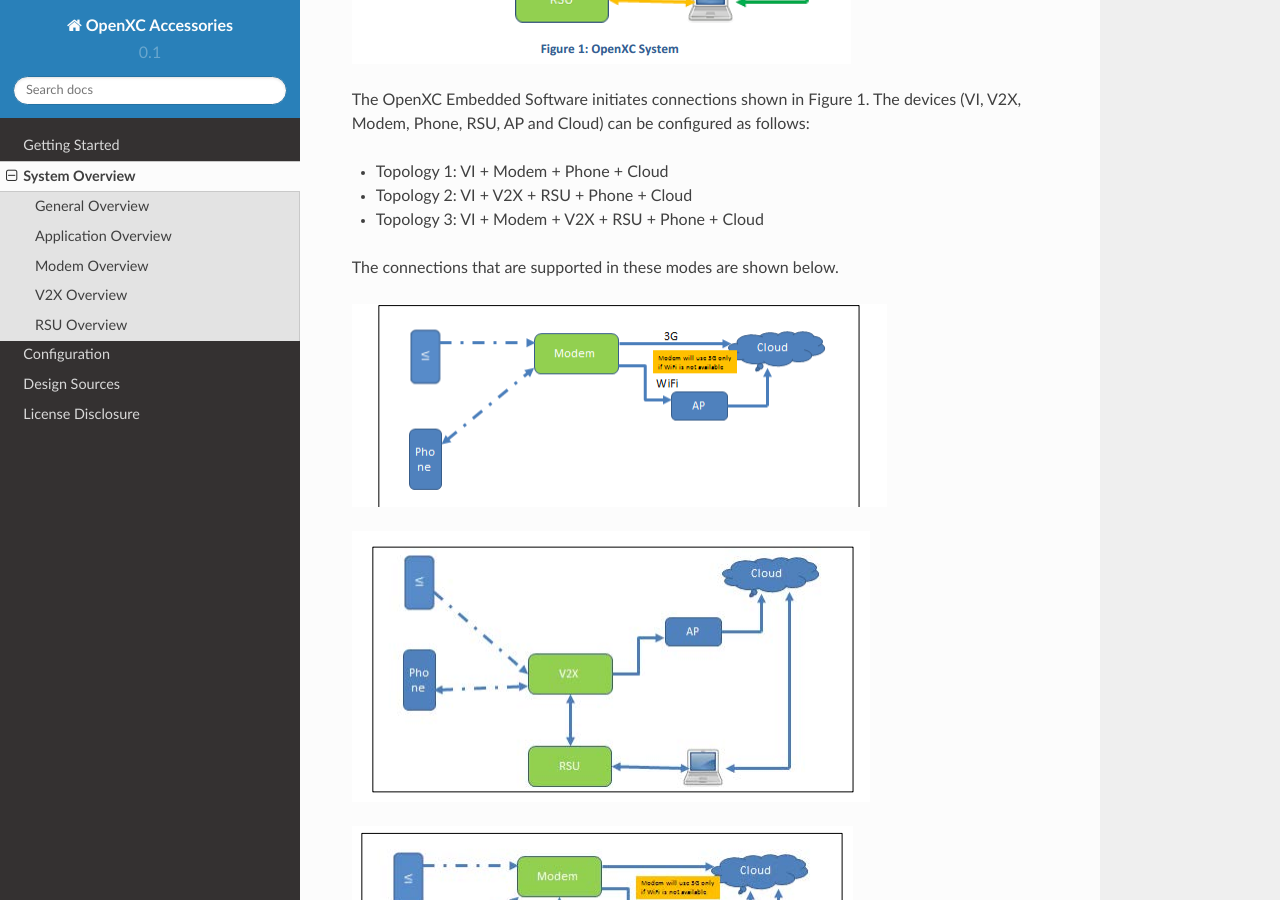
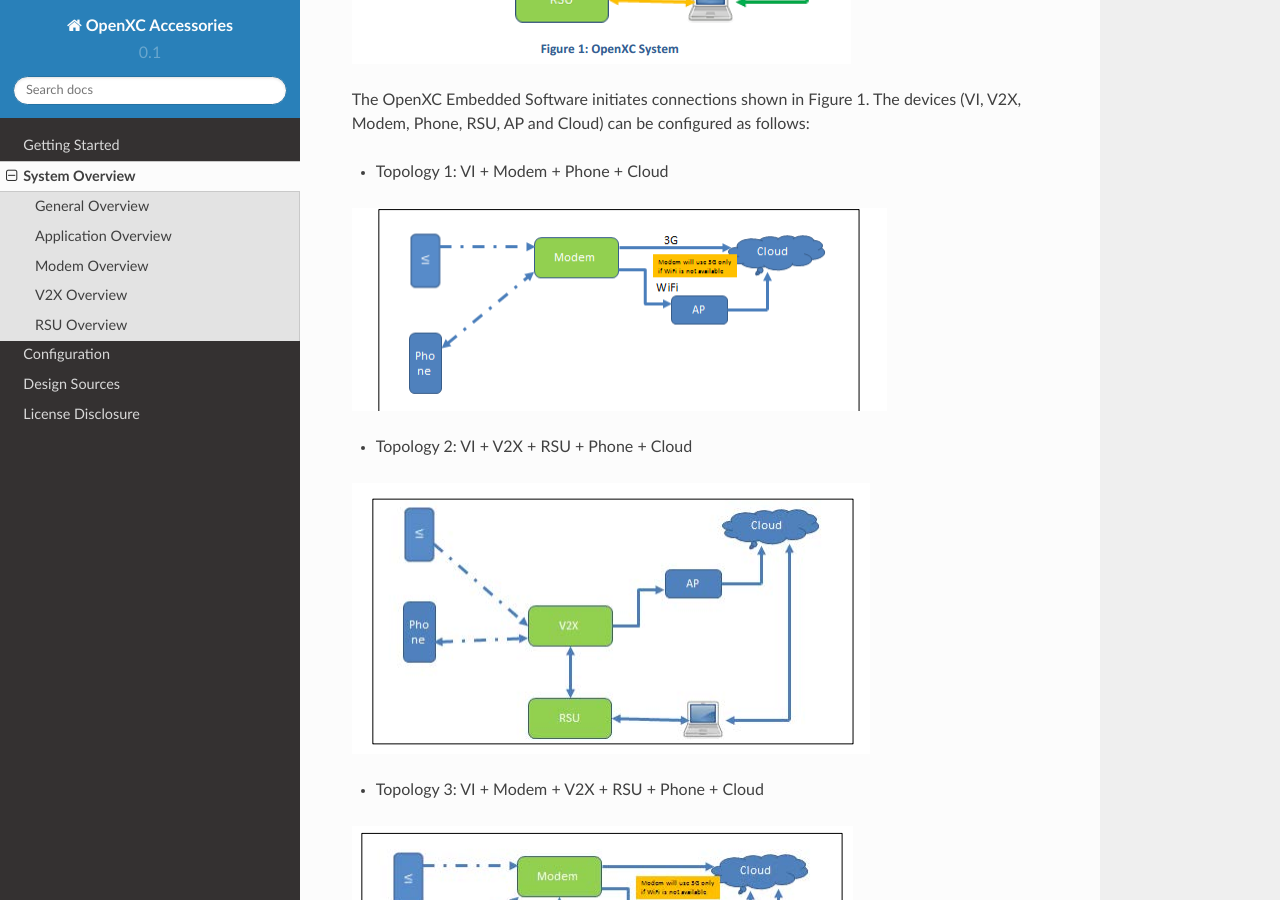
Before and after one commit to openxc/openxc-accessories, a Sphinx documentation site: the page built from docs/system-overview.rst, in a window 1280 px wide and 900 px high, scrolled down 540 px. Built offline with Sphinx 7.4.7 and the Read the Docs theme 2.0.0, drawn with Linux system fonts in a browser that asks for light colours.

Commit message:
Update system-overview.rst

```diff
--- a/docs/system-overview.rst
+++ b/docs/system-overview.rst
@@ -13,16 +13,19 @@
 The devices (VI, V2X, Modem, Phone, RSU, AP and Cloud) can be configured as follows:
 
 * Topology 1: VI + Modem + Phone + Cloud
-* Topology 2: VI + V2X + RSU + Phone + Cloud
-* Topology 3: VI + Modem + V2X + RSU + Phone + Cloud
-
-The connections that are supported in these modes are shown below.
 
 .. image:: https://github.com/openxc/openxc-accessories/raw/master/docs/pictures/Figure%202.PNG
 
+
+* Topology 2: VI + V2X + RSU + Phone + Cloud
+
 .. image:: https://github.com/openxc/openxc-accessories/raw/master/docs/pictures/Figure%203.PNG
 
+
+* Topology 3: VI + Modem + V2X + RSU + Phone + Cloud
+
 .. image:: https://github.com/openxc/openxc-accessories/raw/master/docs/pictures/Figure%204.PNG
+
 
 Application Overview
 -------
```
